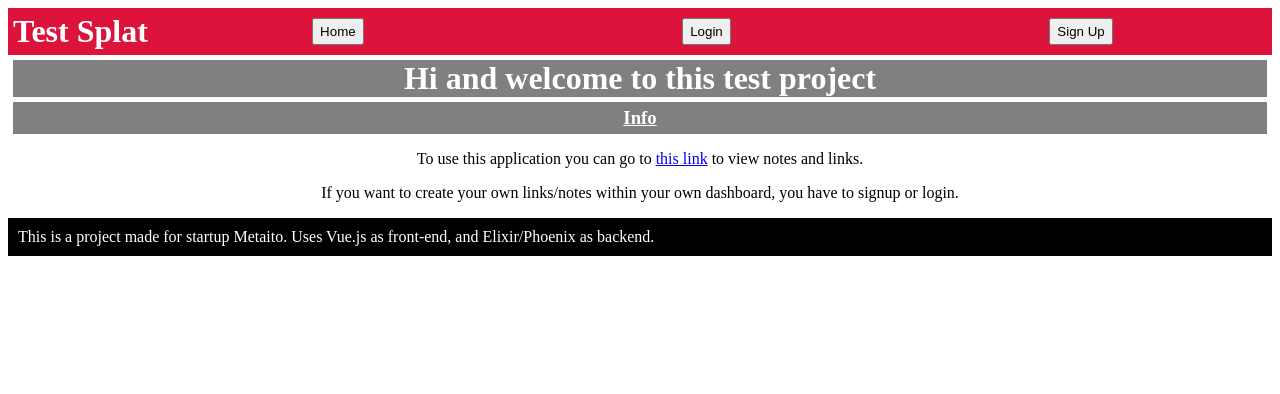
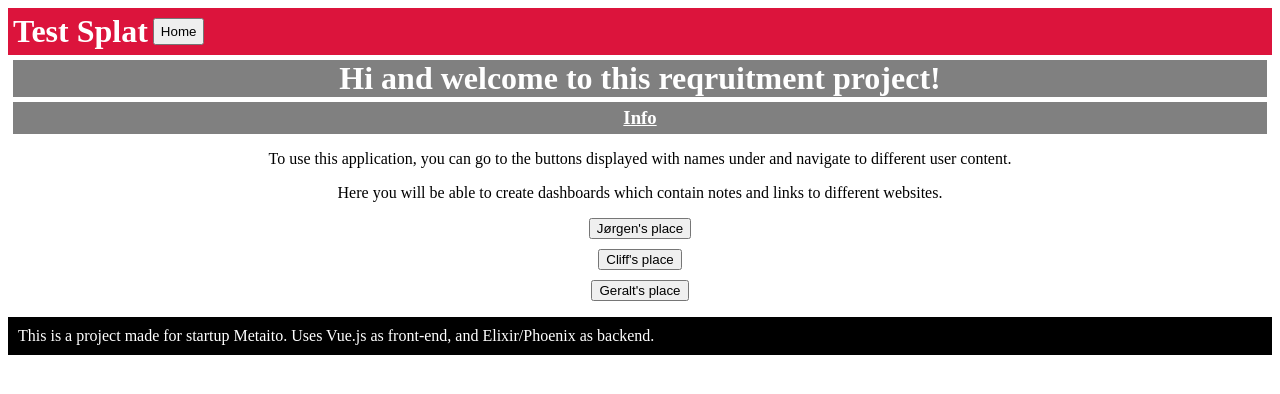
Before and after one commit to JorgenJohansen/test-splat, a Vue app: page / in a window 1280 px wide. Shown: the top 394 px of the page. Built offline with nearby package versions, Linux system fonts and the light colour scheme.

Commit message:
#17 made some changes to paths, no longer using login/signup, added some functions

```diff
--- a/src/components/Header.vue
+++ b/src/components/Header.vue
@@ -2,11 +2,13 @@
   <div>
     <div id="header">
       <h1>Test Splat</h1>
-    <router-link v-if="status[0]" to="/" tag="button">Home</router-link>
-    <router-link v-if="status[2]" to="/login" tag="button">Login</router-link>
-    <router-link v-if="status[3]" to="/signup" tag="button" >Sign Up</router-link>
-    <router-link v-if="status[4]" to="/" tag="button">Logout</router-link>
-    <h3 class="icon" v-if="status[5]">JJ</h3>
+      <div class="right">
+        <router-link v-if="status[0]" to="/" tag="button">Home</router-link>
+        <!--<router-link v-if="status[2]" to="/login" tag="button">Login</router-link>
+        <router-link v-if="status[3]" to="/signup" tag="button" >Sign Up</router-link>
+        <router-link v-if="status[4]" to="/" tag="button">Logout</router-link>-->
+        <h3 class="icon" v-if="status[5]">{{mainletters}}</h3>
+      </div>
     </div>
 
 
@@ -19,15 +21,31 @@
 
 
 export default {
-  props:['status'],
+  props:{
+    status: Array,
+    name: String,
+  },
 
   data(){
       return{
-
+          mainletters:"JJ"
       }
     },
   components: {
 
+  },
+  methods:{
+    makeNameIcon(name){
+      let namelist = name.split(" ");
+
+      let firstLetter = namelist[0].slice(1).uppercase();
+      //If there is only 1 name, we return it.
+      if(namelist.length == 1){
+        return firstLetter;
+      }
+      let secondLetter = namelist.pop().slice(1).uppercase();
+      return firstLetter + secondLetter;
+    }
   }
 }
 </script>
@@ -48,4 +66,9 @@ h1{
   border-radius: 30px;
 }
 
+.right{
+  display: flex;
+  justify-content: flex-end;
+}
+
 </style>
--- a/src/components/views/Home.vue
+++ b/src/components/views/Home.vue
@@ -2,12 +2,20 @@
   <div id="home">
     <Header v-bind:status="[renderHome,renderDashboard,renderLogin,renderSignup,renderLogout,renderUser]" />
 
-    <h1>Hi and welcome to this test project</h1>
+    <h1>Hi and welcome to this reqruitment project!</h1>
     <div class="content">
       <h3>Info</h3>
-      <p>To use this application you can go to <router-link to="/userpage">this link</router-link> to view notes and links.</p>
-      <p>If you want to create your own links/notes within your own dashboard,
-        you have to signup or login.</p>
+      <p>To use this application, you can go to the buttons displayed with names under and navigate to different user content.</p>
+      <p>Here you will be able to create dashboards which contain notes and links to different websites.</p>
+
+      <router-link :to="{name: 'Userpage', params:{username: users[0]}}"
+        tag="button">{{getFirstName(users[0])}}'s place</router-link>
+      <router-link :to="{name: 'Userpage', params:{username: users[1]}}"
+        tag="button">{{getFirstName(users[1])}}'s place</router-link>
+      <router-link :to="{name: 'Userpage', params:{username: users[2]}}"
+        tag="button">{{getFirstName(users[2])}}'s place</router-link>
+
+
     </div>
 
 
@@ -45,12 +53,18 @@ export default {
 
   data(){
       return{
-
+          users:["Jørgen Johansen","Cliff","Geralt of Rivia"]
       }
     },
   components: {
     Header,
     Footer,
+  },
+  methods:{
+    getFirstName(name){
+      let namelist = name.split(" ")
+      return namelist[0];
+    }
   }
 }
 </script>
--- a/src/components/views/Userpage.vue
+++ b/src/components/views/Userpage.vue
@@ -1,7 +1,7 @@
 <template>
   <div id="app">
     <Header v-bind:status="[renderHome,renderDashboard,renderLogin,renderSignup,renderLogout,renderUser]"/>
-     <h1>{{title}}</h1>
+     <h1>{{name}}</h1>
 
       <div class="add">
         <router-link :to="{name: 'CreateDashboard', params:{userpageTitle: title}}"
@@ -16,12 +16,15 @@
        </div>
      </div>
 
+     <Footer />
+
   </div>
 </template>
 
 <script>
 
 import Header from '../Header';
+import Footer from '../Footer';
 export default {
   props:{
     renderHome:{
@@ -45,7 +48,7 @@ export default {
   },
   data(){
       return{
-          title: "Jørgen's place",
+          name: this.$route.params.username,
           splats:[
               {
                   title:"Dashboard 1",
@@ -68,9 +71,13 @@ export default {
     },
   components: {
     Header,
+    Footer,
   },
   methods:{
-
+    getFirstName(name){
+      let namelist = name.split(" ")
+      return namelist[0];
+    }
   }
 }
 </script>
--- a/src/main.js
+++ b/src/main.js
@@ -1,8 +1,8 @@
 import Vue from 'vue';
 import VueRouter from 'vue-router';
 import App from './App.vue';
-import Signup from './components/views/Signup';
-import Login from './components/views/Login';
+import Signup from './components/forms/Signup';
+import Login from './components/forms/Login';
 import Userpage from './components/views/Userpage';
 import Dashboard from './components/views/Dashboard';
 import Home from './components/views/Home';
```
Also changed, not shown: src/components/forms/Login.vue (renamed from src/components/views/Login.vue), src/components/forms/Signup.vue (renamed from src/components/views/Signup.vue).
